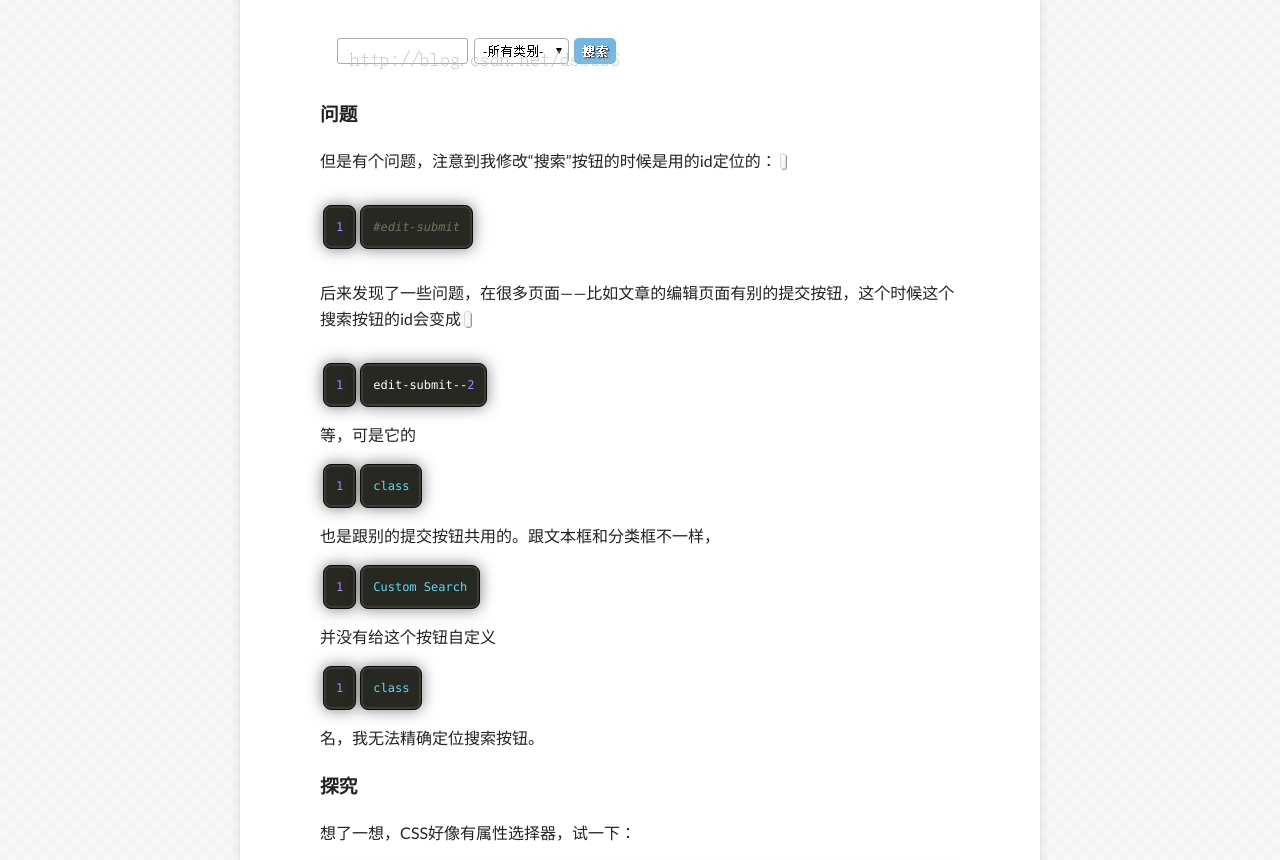
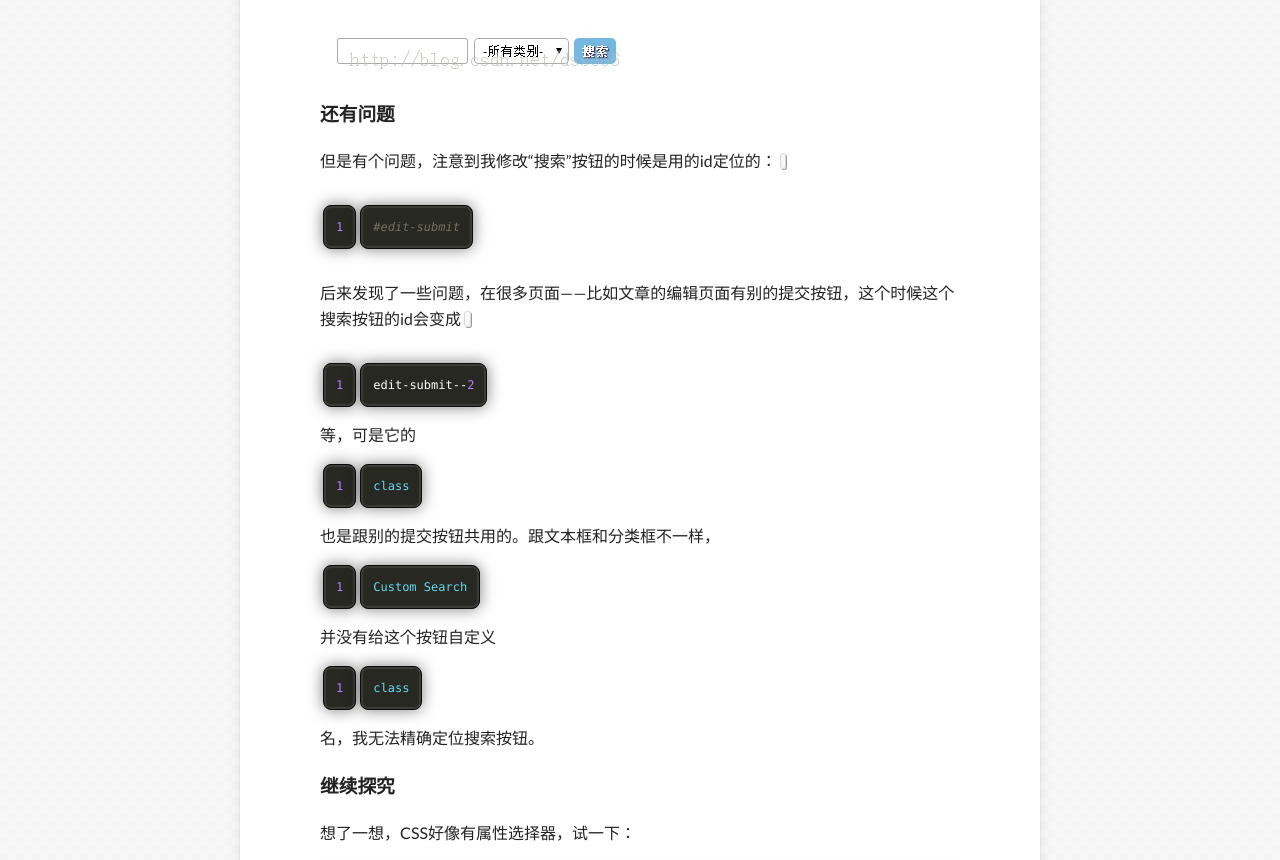
Before and after one commit to heamon7/dss886.github.io, a Jekyll site: the page built from _posts/2014-04-25-Drupal-7-建站学习手记（二）：更改Custom-Search模块的样式.md, in a window 1280 px wide and 1400 px high, scrolled down 1510 px. Shown: the part 157-1017 px from the top of the window. Built offline with Jekyll 4.4.1, drawn with Linux system fonts in a browser that asks for light colours; nearby versions of some CDN libraries; comment, search, counter and statistics services are not loaded.

Commit message:
update posts

```diff
--- a/_posts/2014-04-25-Drupal-7-建站学习手记（二）：更改Custom-Search模块的样式.md
+++ b/_posts/2014-04-25-Drupal-7-建站学习手记（二）：更改Custom-Search模块的样式.md
@@ -57,13 +57,13 @@ Custom Search 有很多设置选项，标签、显示的文字啊什么的，
 
 ![image9]({{ site.url }}/images/post_images/2014.4/9.jpg)
 
-### 问题
+### 还有问题
 
 但是有个问题，注意到我修改“搜索”按钮的时候是用的id定位的：`#edit-submit`
 
 后来发现了一些问题，在很多页面——比如文章的编辑页面有别的提交按钮，这个时候这个搜索按钮的id会变成`edit-submit--2`等，可是它的`class`也是跟别的提交按钮共用的。跟文本框和分类框不一样，`Custom Search`并没有给这个按钮自定义`class`名，我无法精确定位搜索按钮。
 
-### 探究
+### 继续探究
 
 想了一想，CSS好像有属性选择器，试一下：
 
@@ -97,6 +101,6 @@ bingo！完美！
 
 --
 
-update 2014-4-25 :
+### update 2014-4-25 :
 
 突然发现自己果然有点傻，把三个框全部设`display: inline`就行了....
```
Also changed, not shown: other parts of _posts/2014-04-25-Drupal-7-建站学习手记（二）：更改Custom-Search模块的样式.md (+4 -0 lines).
